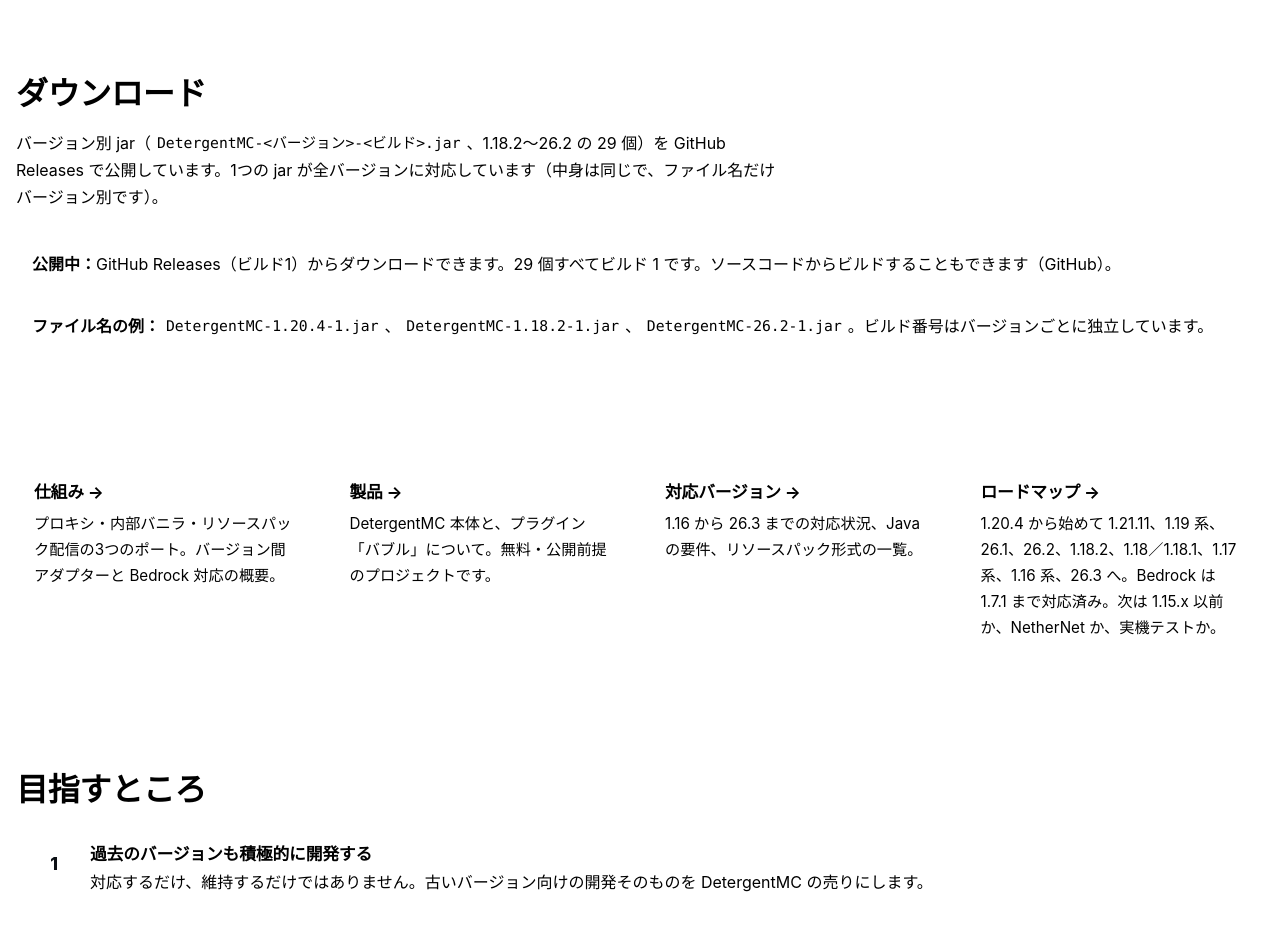
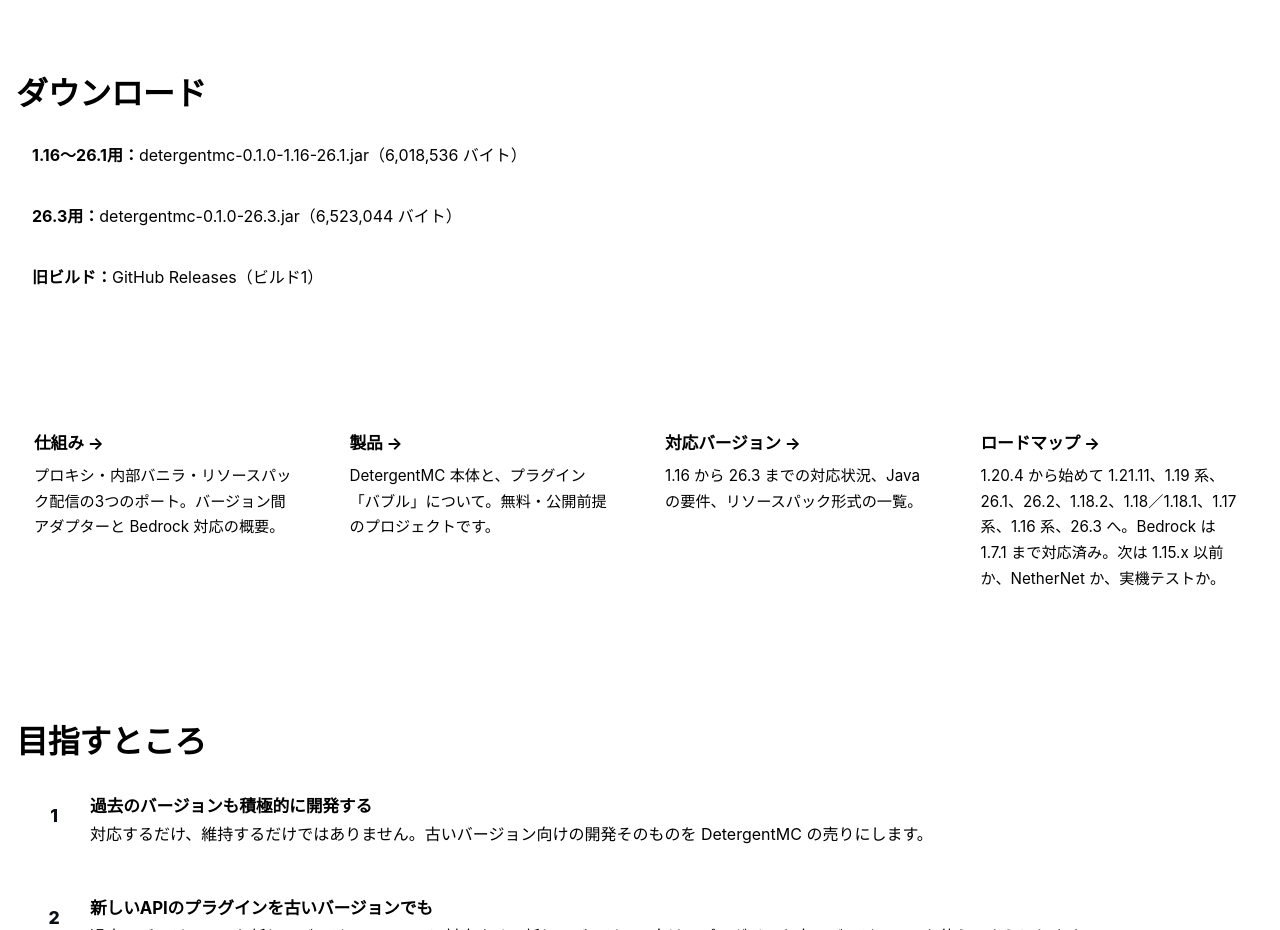
Before and after one commit to DetergentMC/DetergentMC, a plain HTML site: page web/index.html in a window 1280 px wide. Shown: the part 1040-1970 px from the top of the page. Drawn offline with Linux system fonts and the light colour scheme.

Commit message:
サイト更新：ダウンロード節をビルド2のjarへのシンプルなリンクに変更

```diff
--- a/web/index.html
+++ b/web/index.html
@@ -59,10 +59,10 @@ INFO  Internal vanilla server on 127.0.0.1:25566</span></pre>
 
     <section class="section">
       <h2>ダウンロード</h2>
-      <p class="sub">バージョン別 jar（<code>DetergentMC-&lt;バージョン&gt;-&lt;ビルド&gt;.jar</code>、1.18.2〜26.2 の 29 個）を GitHub Releases で公開しています。1つの jar が全バージョンに対応しています（中身は同じで、ファイル名だけバージョン別です）。</p>
       <ul class="facts">
-        <li><strong>公開中：</strong><a href="https://github.com/DetergentMC/DetergentMC/releases/tag/build-1" rel="noopener">GitHub Releases（ビルド1）</a>からダウンロードできます。29 個すべてビルド 1 です。ソースコードからビルドすることもできます（<a href="https://github.com/DetergentMC/DetergentMC" rel="noopener">GitHub</a>）。</li>
-        <li><strong>ファイル名の例：</strong><code>DetergentMC-1.20.4-1.jar</code>、<code>DetergentMC-1.18.2-1.jar</code>、<code>DetergentMC-26.2-1.jar</code>。ビルド番号はバージョンごとに独立しています。</li>
+        <li><strong>1.16〜26.1用：</strong><a href="https://github.com/DetergentMC/DetergentMC/releases/download/build-2/detergentmc-0.1.0-1.16-26.1.jar">detergentmc-0.1.0-1.16-26.1.jar</a>（6,018,536 バイト）</li>
+        <li><strong>26.3用：</strong><a href="https://github.com/DetergentMC/DetergentMC/releases/download/build-2/detergentmc-0.1.0-26.3.jar">detergentmc-0.1.0-26.3.jar</a>（6,523,044 バイト）</li>
+        <li><strong>旧ビルド：</strong><a href="https://github.com/DetergentMC/DetergentMC/releases/tag/build-1" rel="noopener">GitHub Releases（ビルド1）</a></li>
       </ul>
     </section>
 
```
Also changed, not shown: web/index-en.html (+3 -3 lines).
